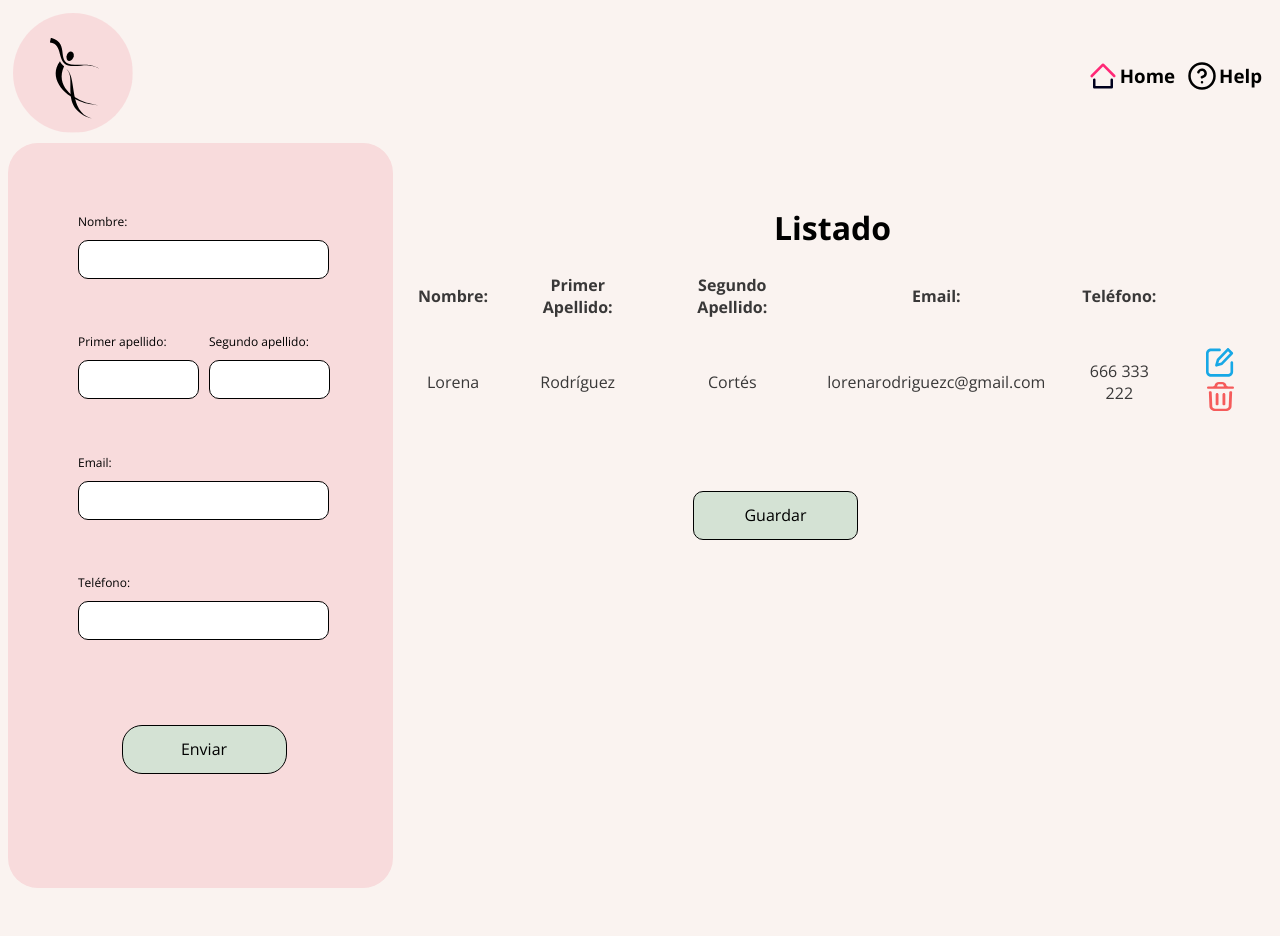
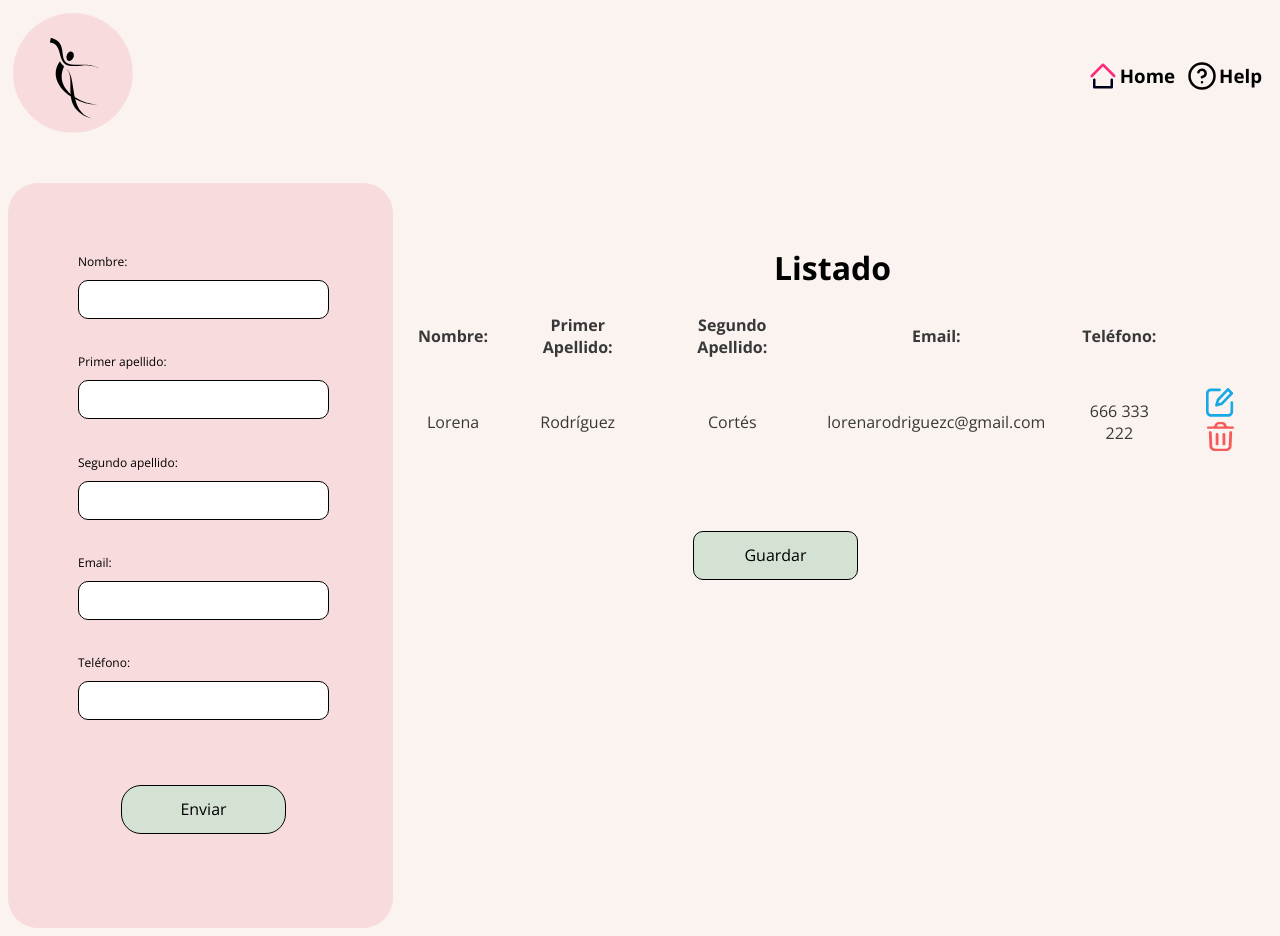
Before and after one commit to Lorena-Rodriguez/Proyecto_3, a React app: page / in a window 1280 px wide. Before the commit the page ends 896 px from the top, so only its background shows below. Built offline with nearby package versions, Linux system fonts and the light colour scheme; the HTML template or start-up script is replaced by a standard one.

Commit message:
fix first and last last name into grid column

```diff
--- a/src/Project3.jsx
+++ b/src/Project3.jsx
@@ -41,16 +41,17 @@ function Project3() {
               <input className="input" id="first-name"></input>
             </div>
 
-            <div className="double-column">
+            {/* <div className="double-column"> */}
               <div>
                 <label for="first-lastname">Primer apellido:</label>
                 <input className="input" id="first-lastname"></input>
               </div>
+
               <div>
                 <label for="second-lastname">Segundo apellido:</label>
                 <input className="input" id="second-lastname"></input>
               </div>
-            </div>
+           {/* <div className="double-column"> */}
 
             <div>
               <label for="email">Email:</label>
--- a/src/project3.css
+++ b/src/project3.css
@@ -5,6 +5,10 @@
 nav {
   display: flex;
   justify-content: space-between;
+}
+
+.navBar {
+  padding-bottom: 40px;
 }
 
 .iconHolder,
@@ -74,16 +78,16 @@ a {
   padding: 20px
 }
 
-.double-column {
+/* .double-column {
   display: grid;
   grid-template-columns: 1fr 1fr;
   gap: 10px;
-}
+} */
 
-#first-lastname,
+/* #first-lastname,
 #second-lastname {
   width: 115px
-}
+} */
 
 
 .input {
```
